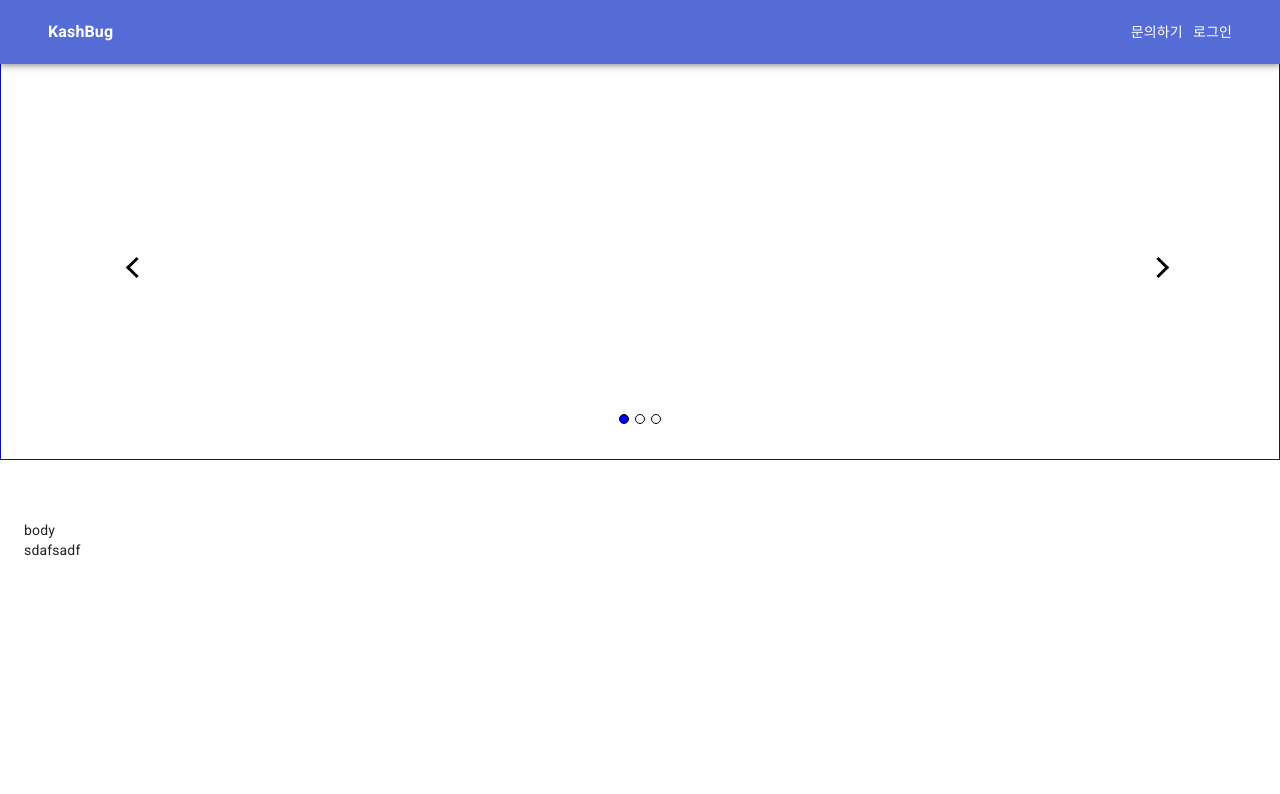
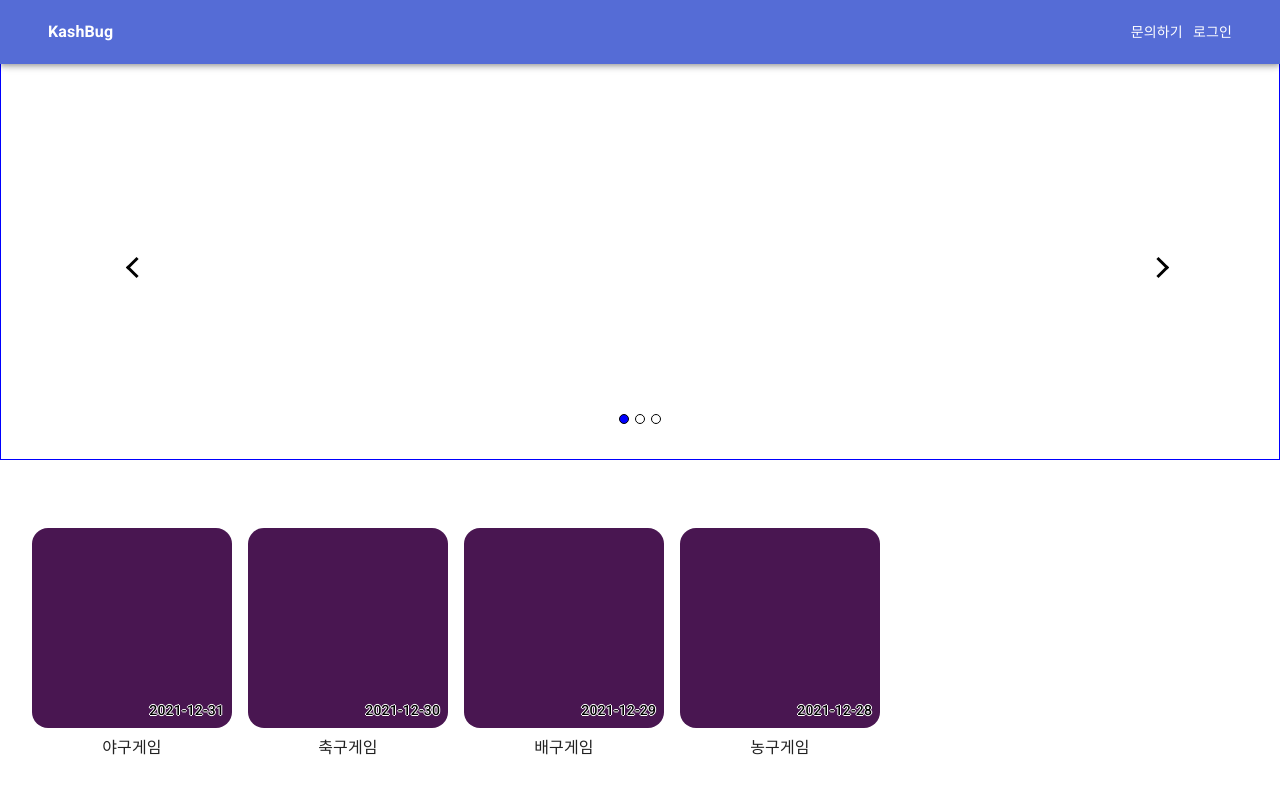
Before and after one commit to kashbug/kashbug-frontend, a Next.js app: page / in a window 1280 px wide. Shown: the top 794 px of the page. Built offline with nearby package versions, Linux system fonts and the light colour scheme.

Commit message:
index list 컴포넌트 개발

```diff
--- /dev/null
+++ b/src/components/index/CategoryItem.tsx
@@ -0,0 +1,70 @@
+
+import styled from 'styled-components';
+// mui
+import { createStyles, makeStyles, Theme } from '@material-ui/core/styles';
+import { Typography } from '@material-ui/core';
+
+const ItemWrap = styled.div`
+    display: inline-block;
+    padding: 8px;
+`;
+const Logo = styled.div`
+    display: flex;
+    padding: 8px;
+    width: 200px;
+    height: 200px;
+    align-items: flex-end;
+    justify-content: flex-end;
+    background-image: url(${props => props.url});
+    border-radius: 16px;
+`;
+const TemporaryLogo = styled.div`
+    display: flex;
+    padding: 8px;
+    width: 200px;
+    height: 200px;
+    align-items: flex-end;
+    justify-content: flex-end;
+    background-color: #491651;
+    border-radius: 16px;
+`;
+
+const useStyles = makeStyles((theme: Theme) =>
+    createStyles({
+        closingDate: {
+            color: '#000000',
+            fontWeight: 500,
+            textShadow: '-1px 0 #ffffff, 0 1px #ffffff, 1px 0 #ffffff, 0 -1px #ffffff'
+        },
+        projectName: {
+            display: 'flex',
+            justifyContent: 'center',
+            padding: '8px 0',
+        },
+    }),
+);
+
+const CategoryItem = ({...props}) => {
+    const classes = useStyles();
+    return (
+        <>
+            <ItemWrap>
+                <TemporaryLogo>
+                    <Typography variant="body2" component="p" className={classes.closingDate}>
+                    {props.closingDate}
+                    </Typography>
+                </TemporaryLogo>
+                {/* <Logo url={props.projectLogo}>
+                    <Typography variant="body2" component="p" className={classes.closingDate}>
+                    {props.closingDate}
+                    </Typography>
+                </Logo> */}
+                <Typography variant="body1" component="p" className={classes.projectName}>
+                {props.projectName}
+                </Typography>
+            </ItemWrap>
+        </>
+    );
+};
+
+export default CategoryItem;
--- a/src/containers/index/IndexContainer.tsx
+++ b/src/containers/index/IndexContainer.tsx
@@ -1,20 +1,31 @@
+import React, { useState } from 'react';
+
 // mui
 import { createStyles, makeStyles, Theme } from '@material-ui/core/styles';
-import Slider from '../../components/slider';
+import CategoryItem from '../../components/index/CategoryItem';
 
 const useStyles = makeStyles((theme: Theme) =>
-  createStyles({
-    container: {
-        marginTop: '60px',
-    }
-  }),
+    createStyles({
+        container: {
+            marginTop: '60px',
+        }
+    }),
 );
 
 const IndexContainer = () => {
+    const [indexItems, setIndexItems] = useState([
+        {idx: 0, projectLogo: '../#', projectName: '야구게임', price: 30000, closingDate: '2021-12-31'},
+        {idx: 1, projectLogo: '../#', projectName: '축구게임', price: 20000, closingDate: '2021-12-30'},
+        {idx: 2, projectLogo: '../#', projectName: '배구게임', price: 10000, closingDate: '2021-12-29'},
+        {idx: 3, projectLogo: '../#', projectName: '농구게임', price: 20000, closingDate: '2021-12-28'},
+    ]);
+
     const classes = useStyles();
     return (
         <div className={classes.container}>
-            body
+            {indexItems.map((row, index) =>
+                <CategoryItem key={index} projectLogo={row.projectLogo} projectName={row.projectName} price={row.price} closingDate={row.closingDate} />
+            )}
         </div>
     );
 };
--- a/src/pages/index.tsx
+++ b/src/pages/index.tsx
@@ -12,7 +12,6 @@ const Index = () => {
             </div>
 			<Layout>
 				<IndexContainer />
-				sdafsadf
 			</Layout>
 		</>
 	)
```
